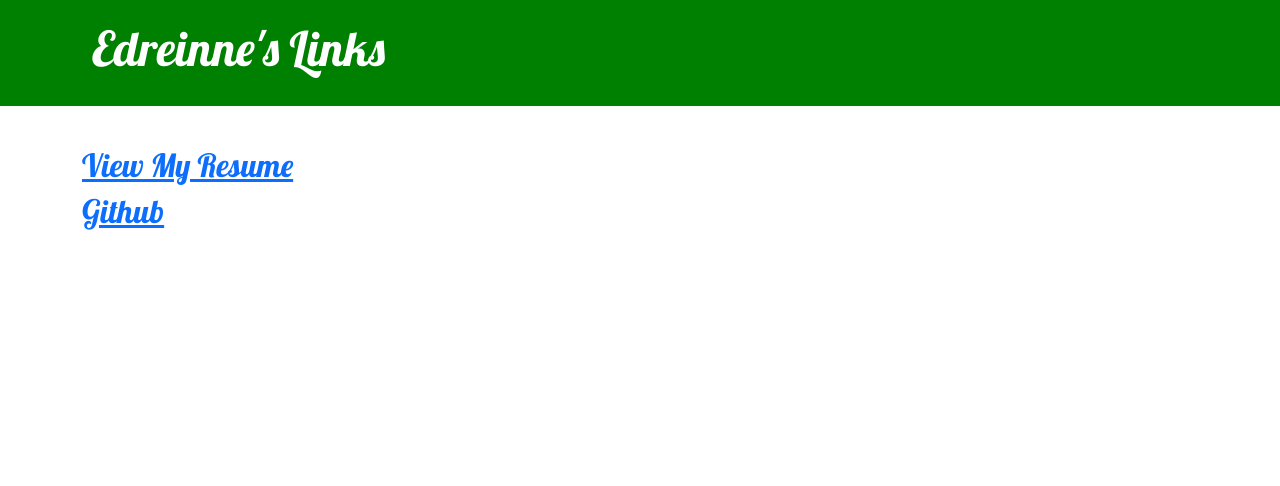
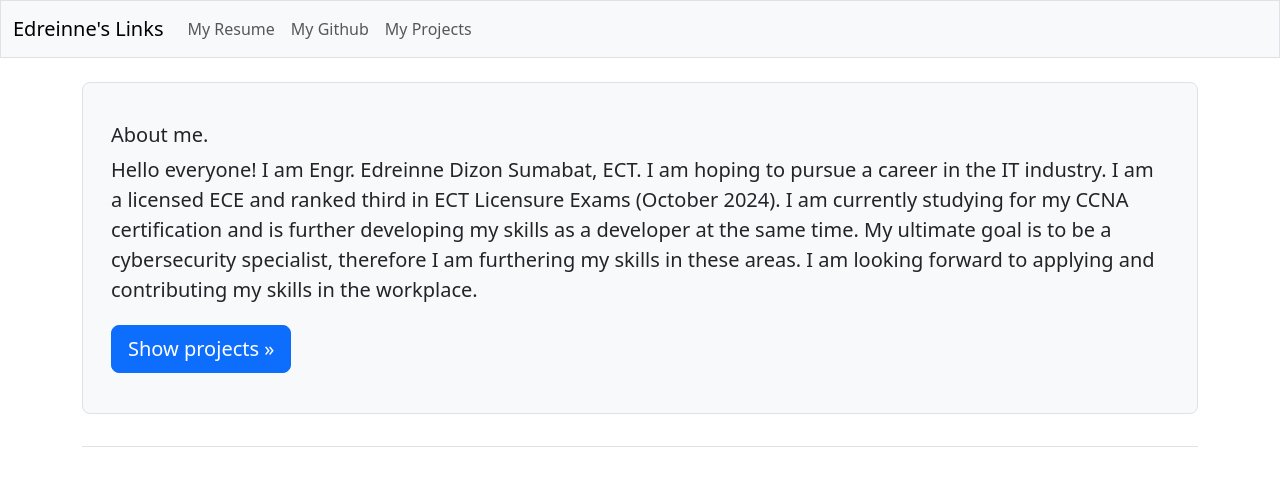
Before and after one commit to edsumabat/my-landing-page, a Django app: page / in a window 1280 px wide. Shown: the top 486 px of the page. Run offline with Django 5.2, Linux system fonts and the light colour scheme; data that the repository does not hold is empty; some libraries are stand-ins or nearby versions.

Commit message:
Revamp of my homepage

```diff
--- a/blog/models.py
+++ b/blog/models.py
@@ -4,7 +4,7 @@ from django.utils import timezone
 
 class Post(models.Model):
     author = models.ForeignKey(settings.AUTH_USER_MODEL, on_delete=models.CASCADE)
-    title = models.CharField(max_length=200)
+    title = models.CharField(max_length=100)
     text = models.TextField()
     created_date = models.DateTimeField(default=timezone.now)
     published_date = models.DateTimeField(blank=True, null=True)
--- a/blog/templates/blog/base.html
+++ b/blog/templates/blog/base.html
@@ -1,27 +1,55 @@
-{% load static %}
-<!DOCTYPE html>
-<html>
+<!doctype html>
+<html lang="en">
 <head>
+  <meta charset="utf-8">
+  <meta name="viewport" content="width=device-width, initial-scale=1">
   <title>Edreinne's Links</title>
-        <link rel="stylesheet" href="https://cdn.jsdelivr.net/npm/bootstrap@5.3.3/dist/css/bootstrap.min.css" integrity="sha384-QWTKZyjpPEjISv5WaRU9OFeRpok6YctnYmDr5pNlyT2bRjXh0JMhjY6hW+ALEwIH" crossorigin="anonymous">
-        <link rel="stylesheet" href="https://fonts.googleapis.com/css?family=Lobster&subset=latin,latin-ext">
-        <link rel="stylesheet" href="{% static 'css/blog.css' %}">
+
+  {% load django_bootstrap5 %}
+  {% bootstrap_css %}
+  {% bootstrap_javascript %}
+
 </head>
 <body>
-        <header class="page-header">
-          <div class="container">
-              <h1><a href="/">Edreinne's Links</a></h1>
+  <nav class="navbar navbar-expand-md navbar-light bg-light mb-4 border">
+    <div class="container-fluid">
+      <a class="navbar-brand" href="{% url 'blog:post_list' %}">
+        Edreinne's Links</a>
+
+      <button class="navbar-toggler" type="button" data-bs-toggle="collapse"
+        data-bs-target="#navbarCollapse" aria-controls="navbarCollapse"
+        aria-expanded="false" aria-label="Toggle navigation">
+        <span class="navbar-toggler-icon"></span>
+      </button>
+
+      <div class="collapse navbar-collapse" id="navbarCollapse">
+        <ul class="navbar-nav me-auto mb-2 mb-md-0">
+          <li class="nav-item">
+            <a class="nav-link" href="https://tinyurl.com/esumabat">
+              My Resume </a></li>
+          <li class="nav-item">
+            <a class="nav-link" href="https://github.com/edsumabat">
+              My Github </a></li>
+          <li class="nav-item">
+            <a class="nav-link" href="https://github.com/edsumabat">
+              My Projects </a></li>
+        </ul>
+        <!-- End of links on left side of navbar -->
+
+      </div> <!-- Closes collapsible parts of navbar -->
+
+    </div> <!-- Closes navbar's container -->
+  </nav> <!-- End of navbar -->
+
+  <main class="container">
+    <div class="pb-2 mb-2 border-bottom">
+      {% block page_header %}{% endblock page_header %}
     </div>
-        </header>
-        <main class="container">
-            <h2><a href="https://tinyurl.com/esumabat">View My Resume</a></h2>
-            <h2 style="margin-bottom:40px;"><a href="https://github.com/edsumabat">Github</a></h2>
-            <div class="row">
-                <div class="col">
-                {% block content %}
-                {% endblock %}
-                </div>
+
+    <div>
+      {% block content %}{% endblock content %}
     </div>
   </main>
+
 </body>
 </html>
--- a/blog/templates/blog/post_list.html
+++ b/blog/templates/blog/post_list.html
@@ -1,13 +1,34 @@
 {% extends 'blog/base.html' %}
+
+{% block page_header %}
+    <div class="p-3 mb-4 bg-light border rounded-3">
+        <div class="container-fluid py-4">
+            <h5 class="display-7">About me.</h5>
+
+            <p class="lead">Hello everyone! I am Engr. Edreinne Dizon Sumabat, ECT.
+                I am hoping to pursue a career in the IT industry. I am a licensed ECE
+                and ranked third in ECT Licensure Exams (October 2024). I am currently
+                studying for my CCNA certification and is further developing my skills as
+                a developer at the same time. My ultimate goal is to be a cybersecurity
+                specialist, therefore I am furthering my skills in these areas. I am
+                looking forward to applying and contributing my skills in the workplace.
+            </p>
+            <a class="btn btn-primary btn-lg mt-1"
+                href="https://github.com/edsumabat">Show projects &raquo;</a>
+        </div>
+    </div>
+{% endblock page_header %}
+
 
 {% block content %}
     {% for post in posts %}
-        <article class="post">
-            <time class="date">
-                {{ post.published_date }}
-            </time>
-            <h2><a href="{% url 'post_detail' pk=post.pk %}">{{ post.title }}</a></h2>
-            <p>{{ post.text|linebreaksbr }}</p>
-        </article>
+    <div class="card mb-3">
+        <h5 class="card-header">
+           {{ post.title }} ({{ post.published_date}})
+        </h5>
+         <div class="card-body">
+           <p class="card-text">{{ post.text }}</p>
+         </div>
+   </div>
     {% endfor %}
 {% endblock %}
--- a/blog/urls.py
+++ b/blog/urls.py
@@ -1,7 +1,8 @@
 from django.urls import path
 from . import views
 
+app_name = 'blog'
 urlpatterns = [
     path('', views.post_list, name='post_list'),
-    path('post/<int:pk>/', views.post_detail, name='post_detail'),
+    # path('post/<int:pk>/', views.post_detail, name='post_detail'),
 ]
--- a/blog/views.py
+++ b/blog/views.py
@@ -5,7 +5,3 @@ from .models import Post
 def post_list(request):
     posts = Post.objects.filter(published_date__lte=timezone.now()).order_by('published_date')
     return render(request, 'blog/post_list.html', {'posts': posts})
-
-def post_detail(request, pk):
-    post = get_object_or_404(Post, pk=pk)
-    return render(request, 'blog/post_detail.html', {'post': post})
--- a/mysite/settings.py
+++ b/mysite/settings.py
@@ -38,6 +38,7 @@ INSTALLED_APPS = [
     'django.contrib.messages',
     'django.contrib.staticfiles',
     'blog',
+    'django_bootstrap5',
 ]
 
 MIDDLEWARE = [
--- a/mysite/urls.py
+++ b/mysite/urls.py
@@ -19,5 +19,5 @@ from django.urls import path, include
 
 urlpatterns = [
     path('admin/', admin.site.urls),
-    path('', include('blog.urls')),
+    path('', include('blog.urls'), name='blog'),
 ]
```
Also changed, not shown: blog/templates/blog/post_detail.html (deleted, +0 -13 lines). Lines whose indentation alone changed are shown as unchanged.
